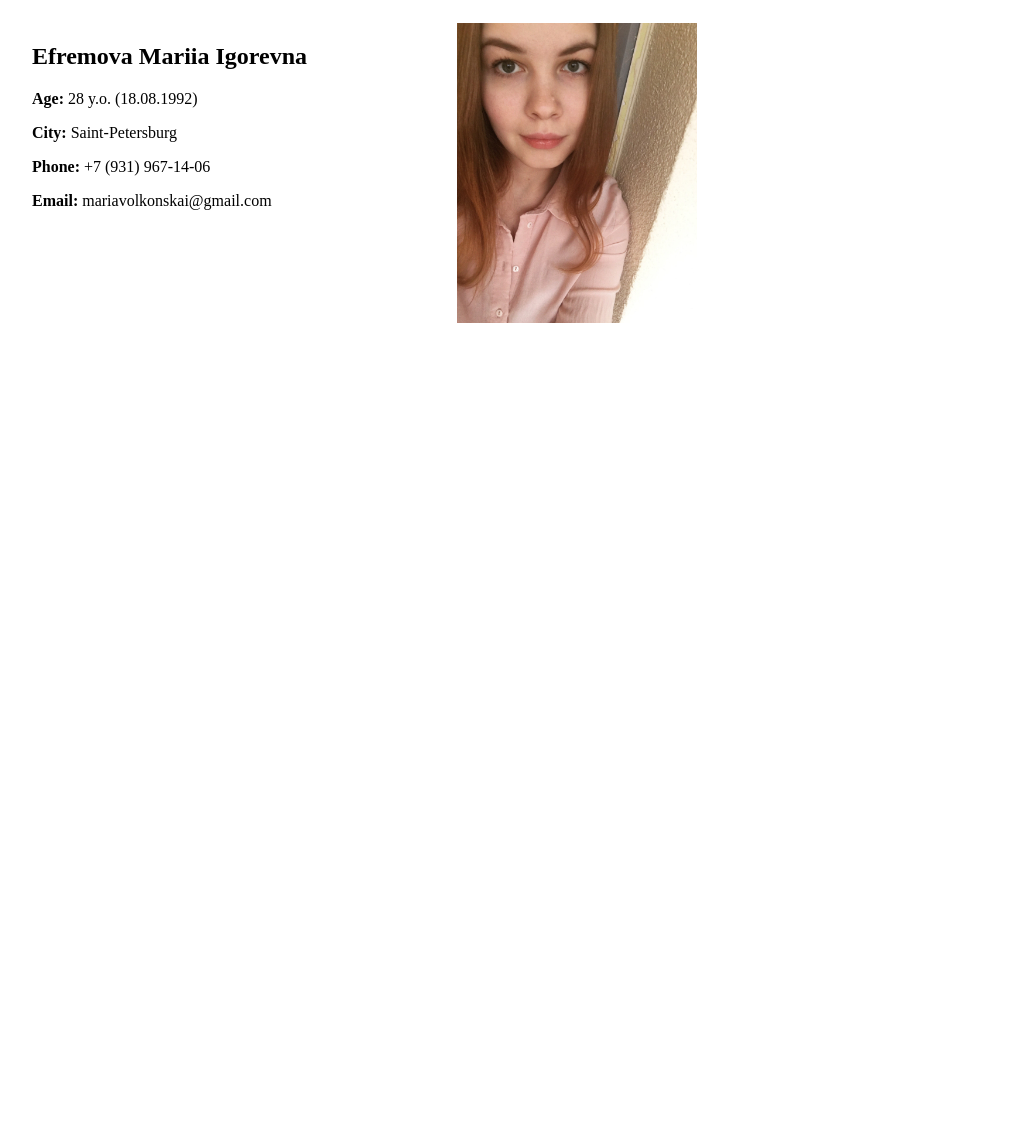
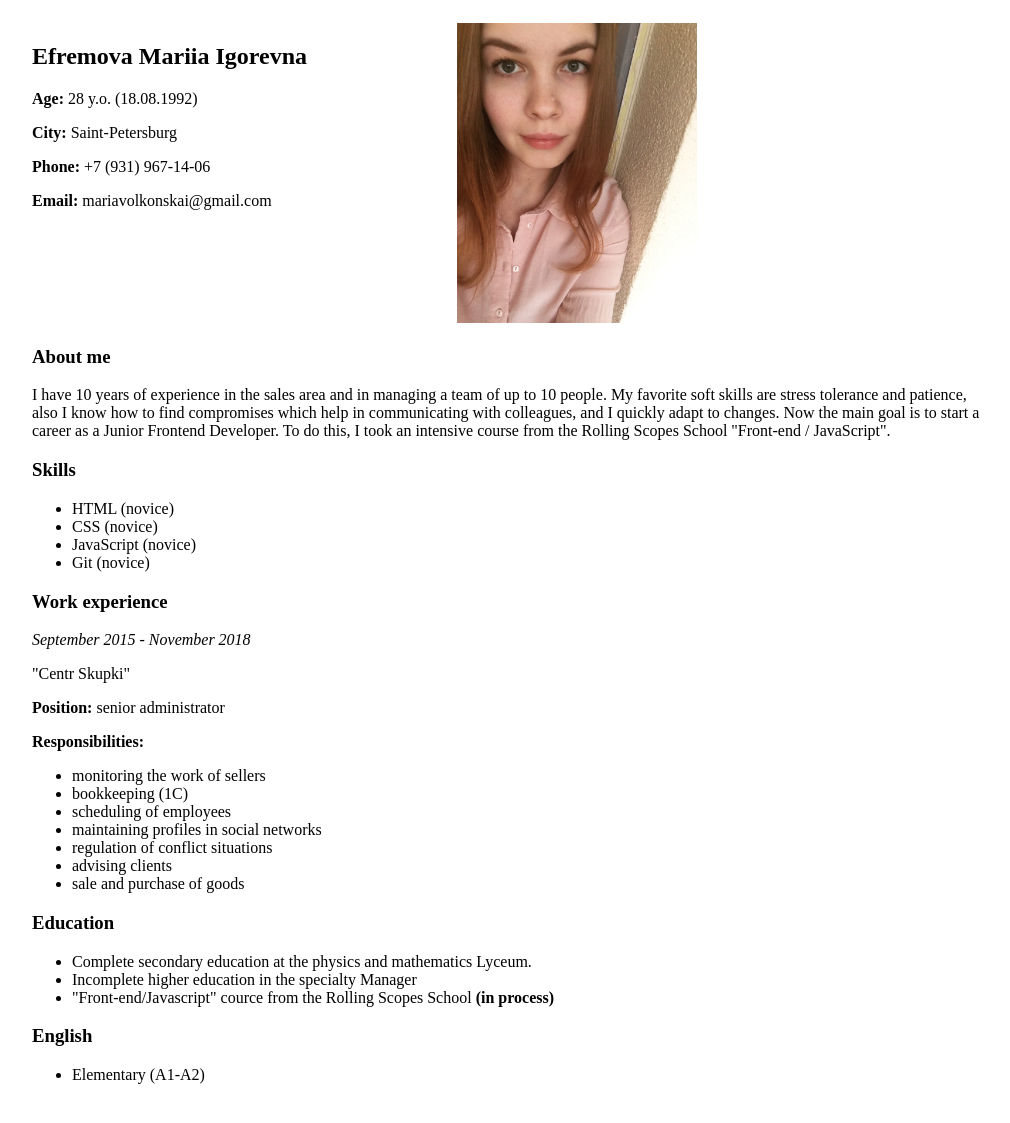
Before and after one commit to Mari180892/rsschool-cv, a plain HTML site: page index.html in a window 1280 px wide. Shown: the part 5-1128 px from the top of the page, without its empty margins (128-1138 px from the left). Before the commit the page ends 800 px from the top, so only its background shows below. Drawn offline with Linux system fonts and the light colour scheme.

Commit message:
feat: add new sections in cv

```diff
--- a/cv.css
+++ b/cv.css
@@ -1,5 +1,5 @@
 .container {
-    width: 960px;
+    max-width: 960px;
     margin: 0 auto;
     padding: 20px;
 }
--- a/index.html
+++ b/index.html
@@ -19,6 +19,63 @@
             <img src="photo_for_cv.jpg" class="image">
         </section>
 
+        <section>
+            <h3>About me</h3>
+            <p>
+                I have 10 years of experience in the sales area and
+                in managing a team of up to 10 people. My favorite soft
+                skills are stress tolerance and patience, also I know how
+                to find compromises which help in communicating with
+                colleagues, and I quickly adapt to changes. Now the main
+                goal is to start a career as a Junior Frontend Developer.
+                To do this, I took an intensive course from the Rolling
+                Scopes School "Front-end / JavaScript".
+            </p>
+        </section>
+
+        <section>
+            <h3>Skills</h3>
+            <ul>
+                <li>HTML (novice)</li>
+                <li>CSS (novice)</li>
+                <li>JavaScript (novice)</li>
+                <li>Git (novice)</li>
+            </ul>
+        </section>
+
+        <section>
+            <h3>Work experience</h3>
+            <p><i>September 2015 - November 2018</i></p>
+            <p>"Centr Skupki"</p>
+            <p><strong>Position:</strong> senior administrator</p>
+            <p><strong>Responsibilities:</strong></p>
+            <ul>
+                <li>monitoring the work of sellers</li>
+                <li>bookkeeping (1C)</li>
+                <li>scheduling of employees</li>
+                <li>maintaining profiles in social networks</li>
+                <li>regulation of conflict situations</li>
+                <li>advising clients</li>
+                <li>sale and purchase of goods</li>
+            </ul>
+        </section>
+
+        <section>
+            <h3>Education</h3>
+            <ul>
+                <li>Complete secondary education at the physics and mathematics Lyceum.</li>
+                <li>Incomplete higher education in the specialty Manager</li>
+                <li>"Front-end/Javascript" cource from the Rolling Scopes School <b>(in process)</b></li>
+            </ul>
+        </section>
+
+        <section>
+            <h3>English</h3>
+            <ul>
+                <li>Elementary (A1-A2)</li>
+            </ul>
+        </section>
+
 
 
     </div>
```
